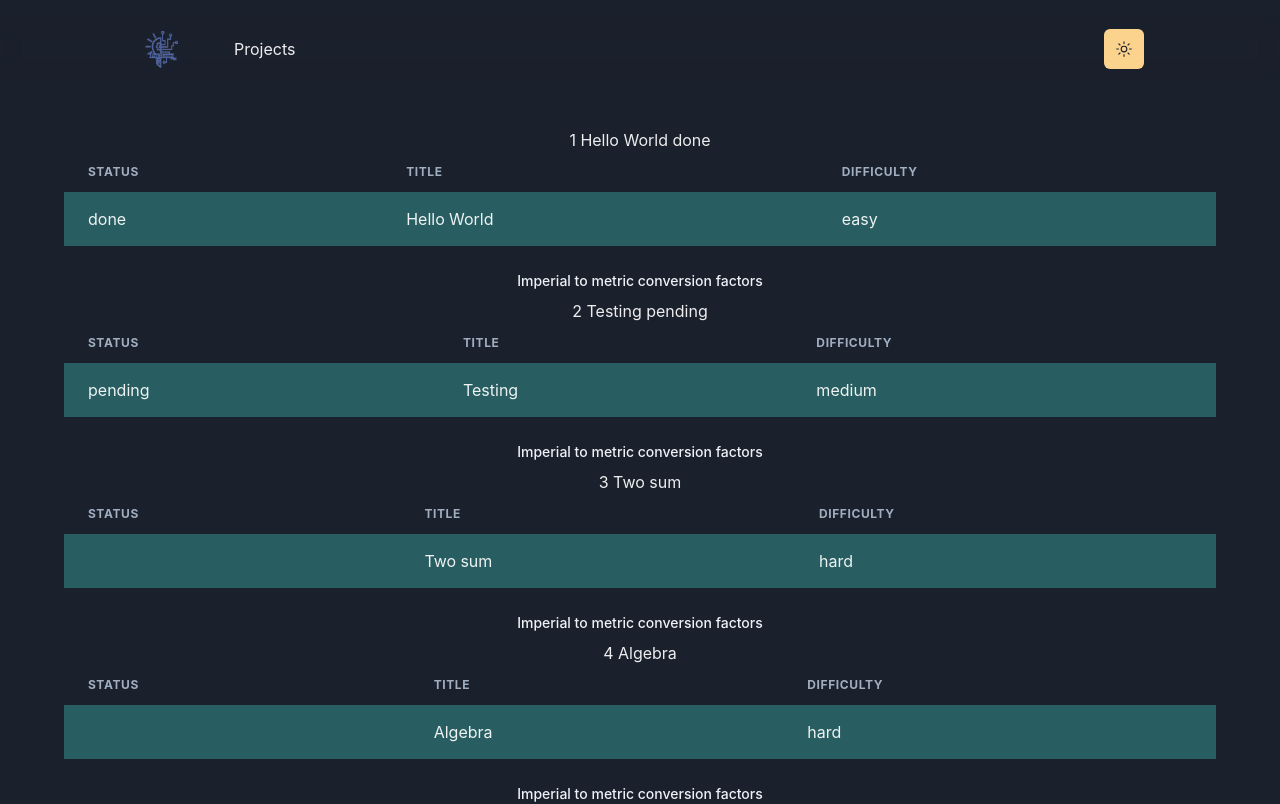
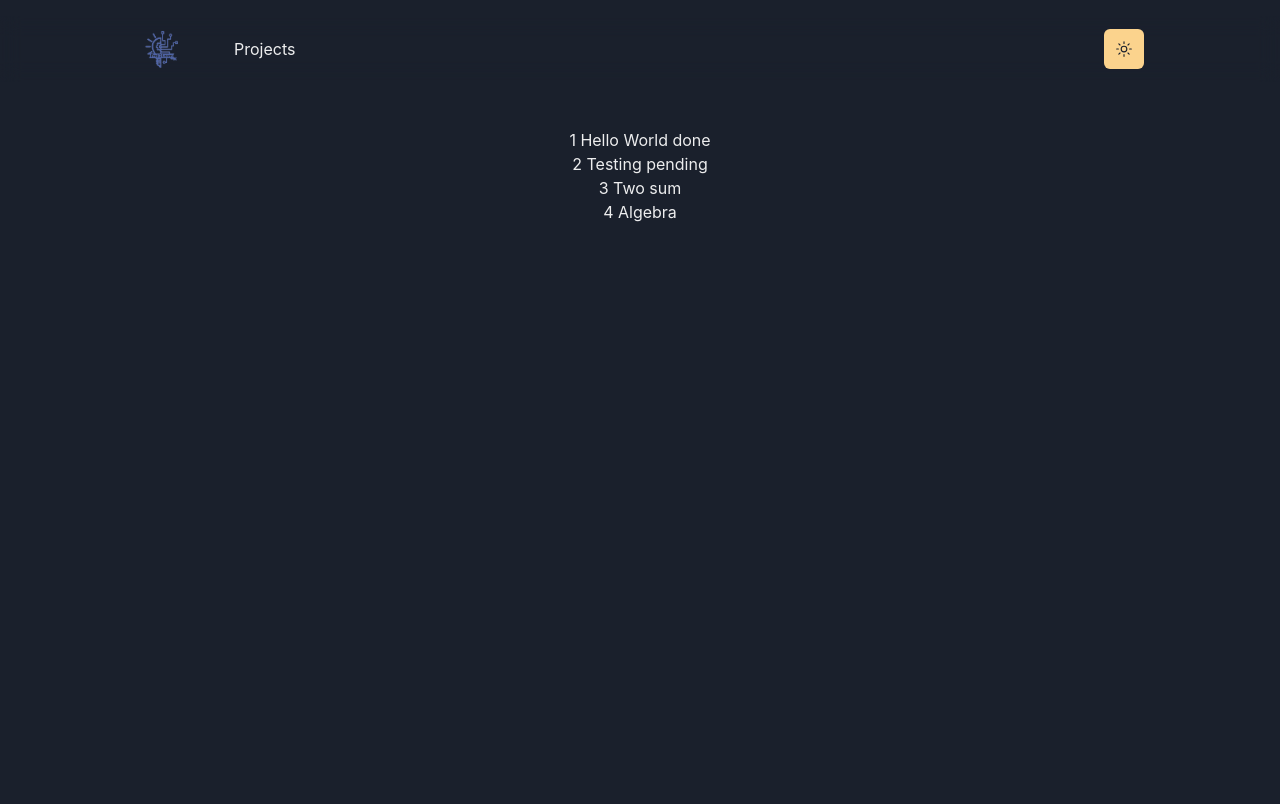
Before and after one commit to moodyKroko/fyp-project-23, a Next.js app in the folder frontend/: page /projects in a window 1280 px wide. Shown: the top 804 px of the page. Built offline with nearby package versions, Linux system fonts and the light colour scheme.

Commit message:
update: add types

```diff
--- a/frontend/pages/projects/[pid].tsx
+++ b/frontend/pages/projects/[pid].tsx
@@ -1,13 +1,15 @@
+import { Text } from '@chakra-ui/react'
 import { useRouter } from 'next/router'
 
 const Problem = () => {
   const router = useRouter()
   const { pid } = router.query
 
+  const title = pid?.toString().replaceAll('-', ' ')
+
   return (
     <>
-      <h1> Problem</h1>
-      {pid}
+      <Text casing={'capitalize'}>Problem Title: {title}</Text>
     </>
   )
 }
--- a/frontend/pages/projects/index.tsx
+++ b/frontend/pages/projects/index.tsx
@@ -1,74 +1,59 @@
 import Layout from '@/components/layouts/main'
 import {
-    Box, Link,
+  Box,
+  Link,
   List,
-    ListItem, Table,
+  ListItem,
+  Table,
   TableCaption,
   TableContainer,
   Tbody,
-    Td, Th,
+  Td,
+  Th,
   Thead,
   Tr
 } from '@chakra-ui/react'
 import NextLink from 'next/link'
 import { useRouter } from 'next/router'
 
-const questions = [
+type Questions = {
+  id: number
+  title: string
+  status: string
+  difficulty: string
+}
+
+const data: Questions[] = [
   { id: 1, title: 'Hello World', status: 'done', difficulty: 'easy' },
   { id: 2, title: 'Testing', status: 'pending', difficulty: 'medium' },
   { id: 3, title: 'Two sum', status: '', difficulty: 'hard' },
   { id: 4, title: 'Algebra', status: '', difficulty: 'hard' }
 ]
 
-const Projects = () =>  {
-  const router = useRouter()
-  //   const id = router.query.id
+const DataTable = ({ data, columns }) => {}
 
-  const renderList = questions => {
-    return questions.map(question => (
+const renderList = (data: Questions[]) => {
+  return data.map(question => (
     <ListItem key={question.id}>
       <Link
         as={NextLink}
         href={`/projects/${question.title.toLowerCase().replaceAll(' ', '-')}`}
       >
         {question.id} {question.title} {question.status}
-          {renderTable(question)}
       </Link>
     </ListItem>
   ))
 }
 
-  const renderTable = props => {
-    return (
-      <>
-        <TableContainer>
-          <Table variant="striped" colorScheme="teal">
-            <TableCaption>Imperial to metric conversion factors</TableCaption>
-            <Thead>
-              <Tr>
-                <Th>Status</Th>
-                <Th>Title</Th>
-                <Th>Difficulty</Th>
-              </Tr>
-            </Thead>
-            <Tbody>
-              <Tr>
-                <Td>{props.status}</Td>
-                <Td>{props.title}</Td>
-                <Td>{props.difficulty}</Td>
-              </Tr>
-            </Tbody>
-          </Table>
-        </TableContainer>
-      </>
-    )
-  }
+const Projects = () => {
+  const router = useRouter()
+  //   const id = router.query.id
 
   return (
     <Layout title={'Project page'}>
       <Box m={4} h="100vh" top={24} position={'relative'} textAlign={'center'}>
         <Box p={4} m={4}>
-          <List>{renderList(questions)}</List>
+          <List>{renderList(data)}</List>
         </Box>
       </Box>
     </Layout>
```
Lines whose indentation alone changed are shown as unchanged.
